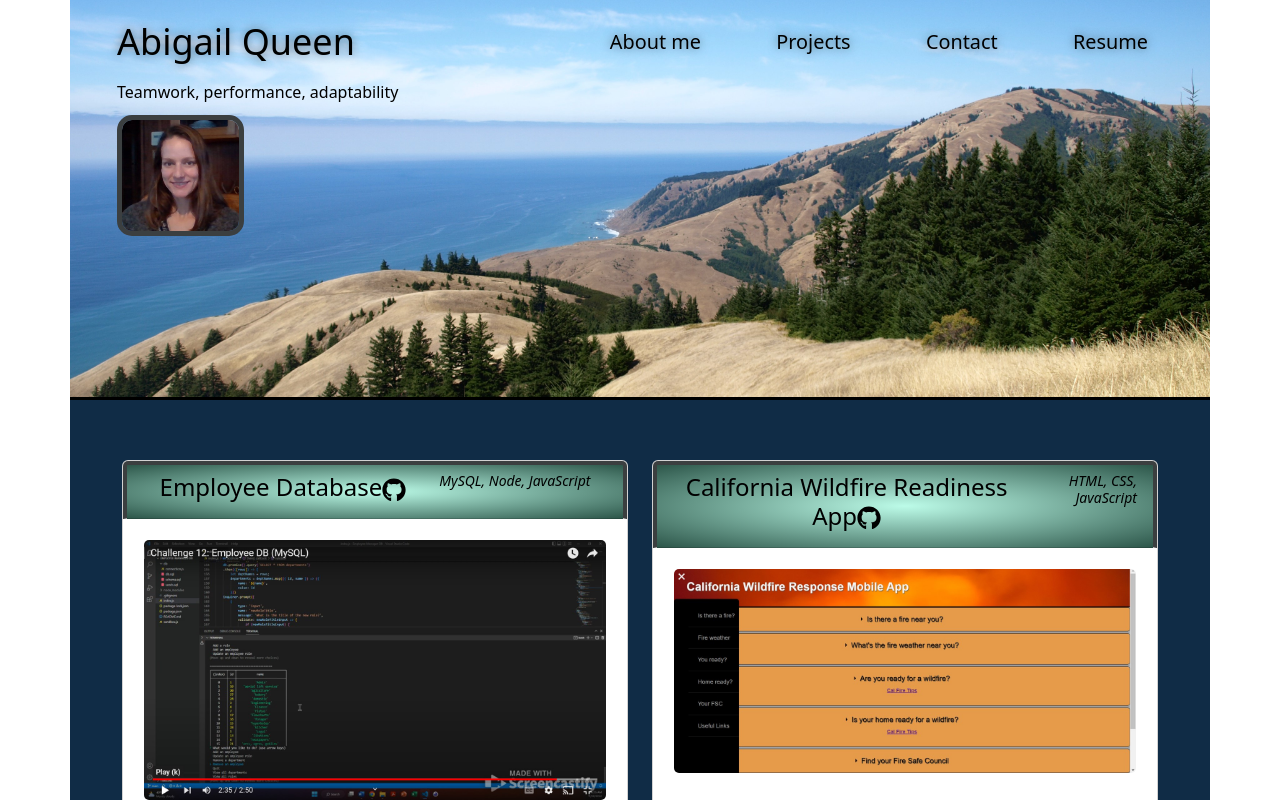
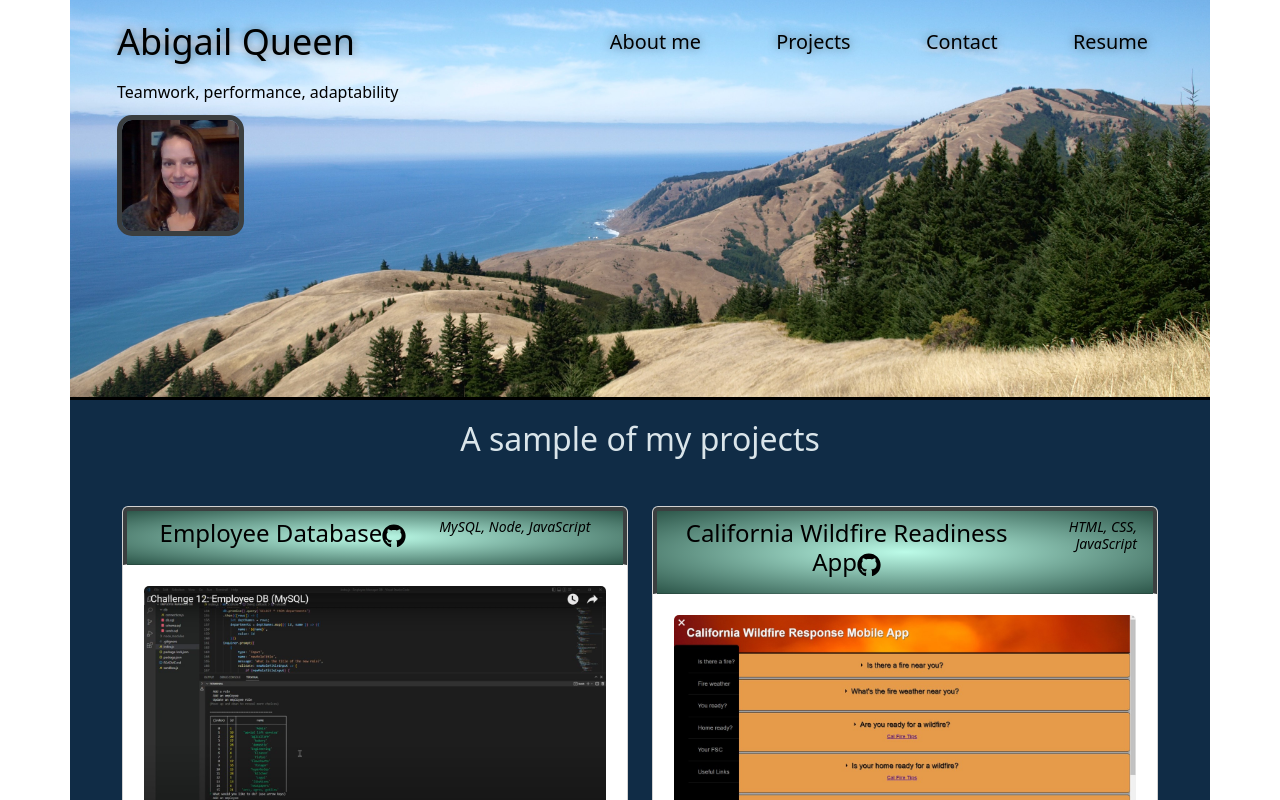
Before and after one commit to Abi-Queen/abi-queen-spa, a React (Create React App) app: page /Portfolio in a window 1280 px wide. Shown: the top 800 px of the page. Built offline with nearby package versions, Linux system fonts and the light colour scheme.

Commit message:
added title to project grid

```diff
--- a/src/App.css
+++ b/src/App.css
@@ -216,6 +216,10 @@ nav ul li a:hover {
   border-bottom: 4px solid black
 }
 
+.project-grid h2 {
+  color: var(--primary-color)
+}
+
 .card-body {
   margin: 5px;
   text-align: center;
--- a/src/components/Portfolio/index.js
+++ b/src/components/Portfolio/index.js
@@ -11,6 +11,7 @@ import socialSS from '../../assets/images/social-network-ss.jpg'
 function Portfolio () {
     return (
         <section className="container project-grid">
+            <h2>A sample of my projects</h2>
             <div className="row project-row">
                 <div className="col-md-6 mb-3 d-flex justify-content-around">
                         <div className="card">
```
